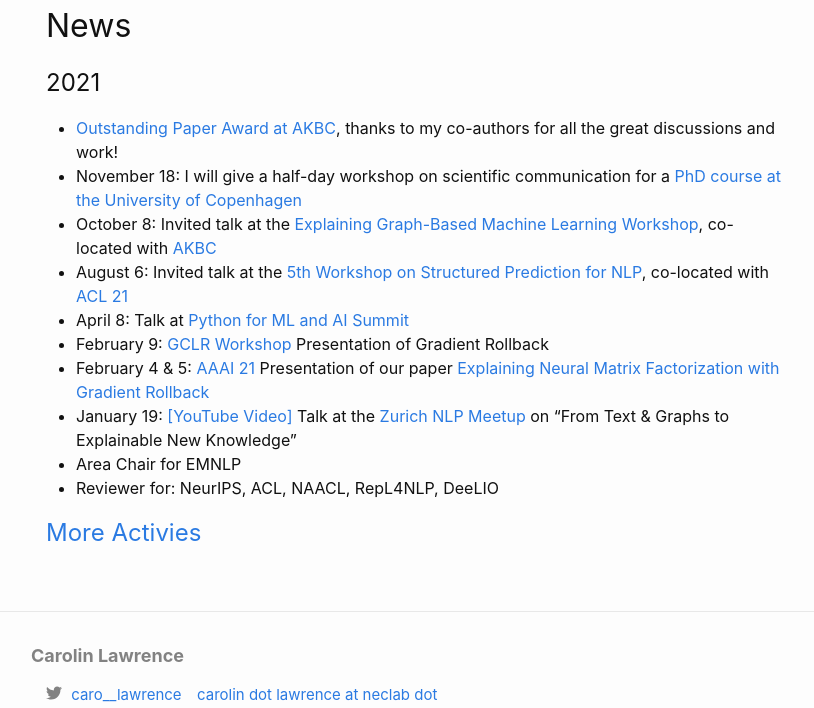
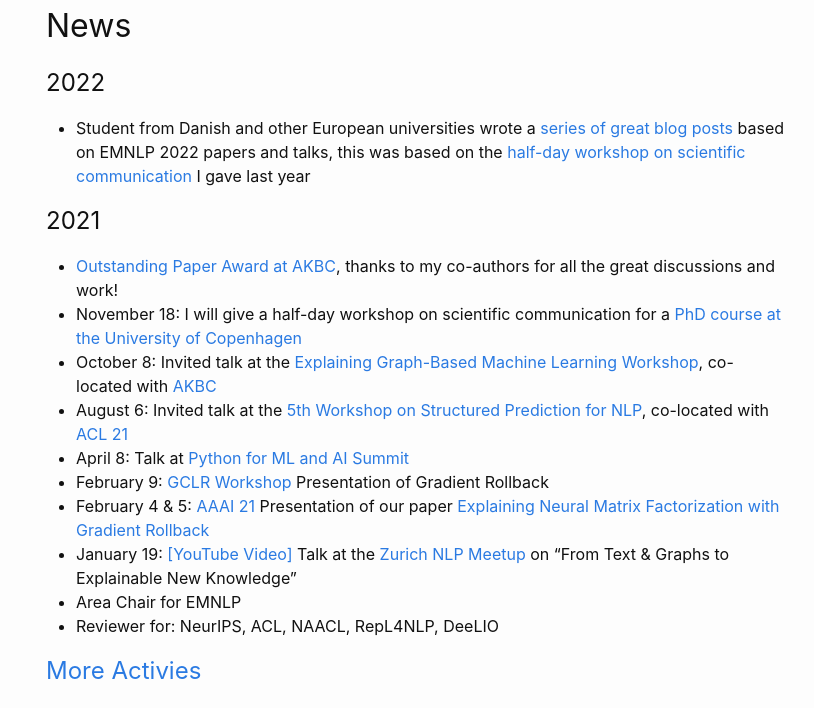
Before and after one commit to carolinlawrence/carolinlawrence.github.io, a Jekyll site: the page built from index.markdown, in a window 1280 px wide and 900 px high, scrolled down 1065 px, cut to the strip 192-900 px from the top of the window. Shown: the whole strip, without its empty margins (224-1038 px from the left). Built offline with Jekyll 4.4.1, drawn with Linux system fonts in a browser that asks for light colours.

Commit message:
Update index.markdown

```diff
--- a/index.markdown
+++ b/index.markdown
@@ -37,6 +37,9 @@ Recently, colleagues and I have developed a method to explain the prediction of
 
 
 ## News
+# 2022
+* Student from Danish and other European universities wrote a <a href="https://nlpnorth.github.io/content/emnlp-2021-blogs.html">series of great blog posts</a> based on EMNLP 2022 papers and talks, this was based on the <a href="https://en.itu.dk/Research/PhD-Programme/PhD-Courses/PhD-courses-2021/PhD-Course---Communicating-State-of-the-art-NLP-Research-to-a-Broader-Audience">half-day workshop on scientific communication</a> I gave last year
+
 # 2021
 * <a href="https://www.akbc.ws/2021/awards/">Outstanding Paper Award at AKBC</a>, thanks to my co-authors for all the great discussions and work!
 * November 18: I will give a half-day workshop on scientific communication for a <a href="https://en.itu.dk/Research/PhD-Programme/PhD-Courses/PhD-courses-2021/PhD-Course---Communicating-State-of-the-art-NLP-Research-to-a-Broader-Audience">PhD course at the University of Copenhagen</a>
```
